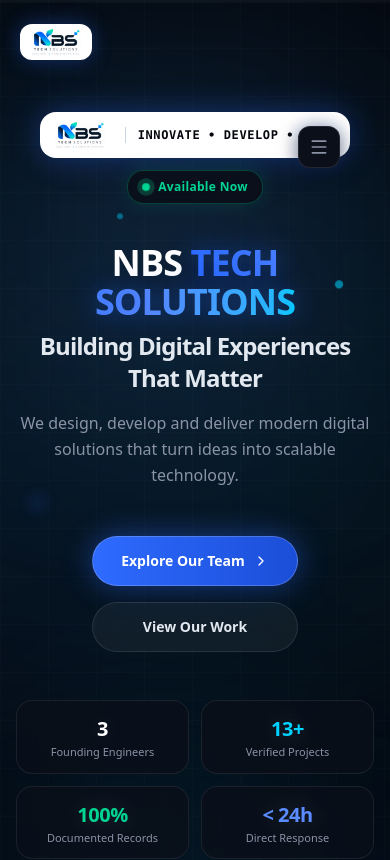
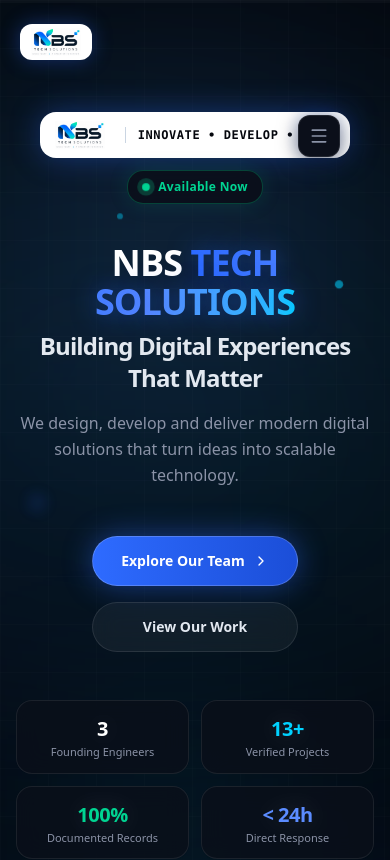
Before and after one commit to Naveen798933/NBS-TECH-SOLUTIONS, a Next.js app: page / in a window 390 px wide. Shown: the top 860 px of the page. Built offline with nearby package versions, Linux system fonts and the light colour scheme.

Commit message:
style(mobile): level hamburger button height to match Innovate Develop Grow banner

```diff
--- a/src/app/globals.css
+++ b/src/app/globals.css
@@ -139,11 +139,11 @@ body {
   }
 }
 
-/* Mobile hamburger menu button repositioning — floating over upper-right of the white banner */
+/* Mobile hamburger menu button repositioning — floating level with the white banner */
 @media (max-width: 767px) {
   .mobile-hamburger-btn {
     position: absolute !important;
-    top: 126px !important;
+    top: 115px !important;
     right: max(20px, calc(50% - 145px)) !important;
     z-index: 60 !important;
     margin-right: 0 !important;
```
